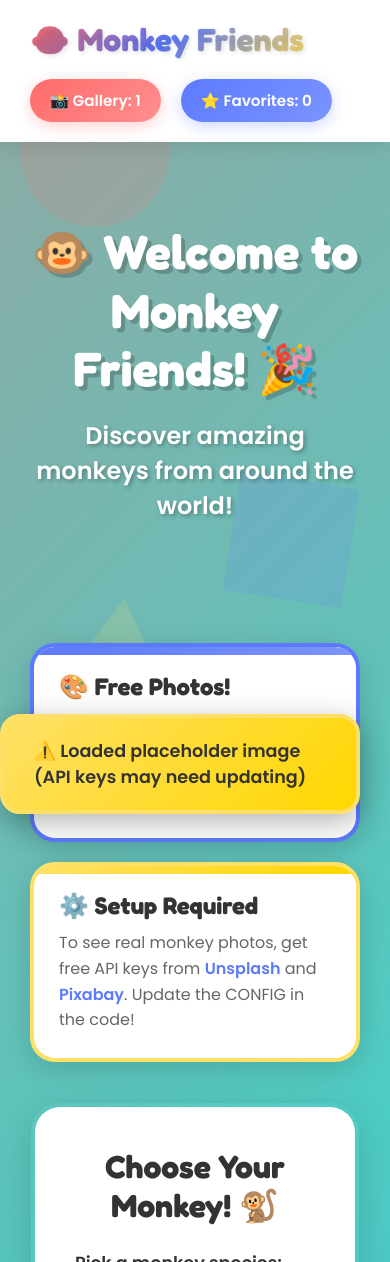
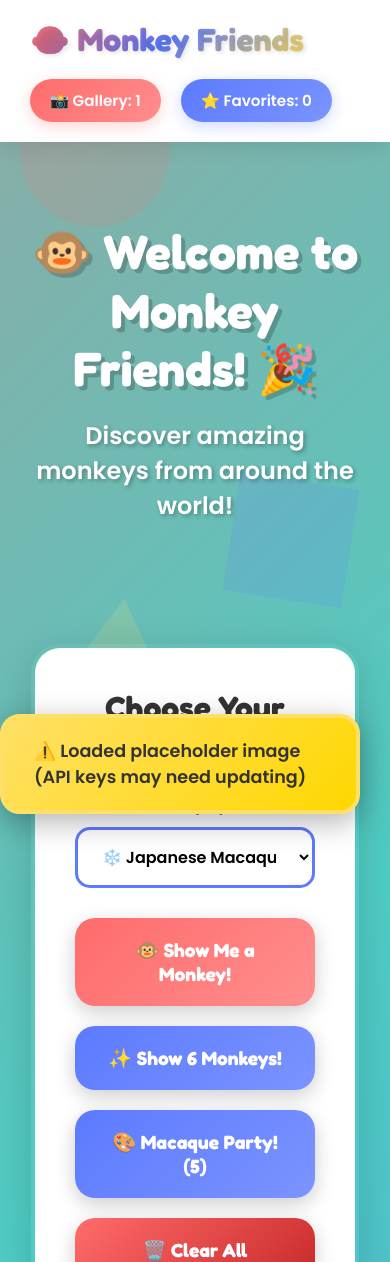
Before and after one commit to gsora06/monkey-friends, a plain HTML site: page monkey-image-generator-free.html in a window 390 px wide. Shown: the top 1262 px of the page. Drawn offline with Linux system fonts and the light colour scheme; no server answers.

Commit message:
Remove info cards for cleaner, lighter interface
- Removed 'Free Photos' and 'Setup Required' info cards
- Deleted all info-card CSS (60+ lines removed)
- Cleaner interface, especially for mobile devices
- Faster page load with less HTML/CSS
- More focus on photos and game

```diff
--- a/monkey-image-generator-free.html
+++ b/monkey-image-generator-free.html
@@ -166,71 +166,6 @@
             max-width: 1400px;
             margin: 0 auto;
             padding: 0 30px 60px;
-        }
-
-        /* Info Cards */
-        .info-cards {
-            display: grid;
-            grid-template-columns: repeat(auto-fit, minmax(300px, 1fr));
-            gap: 20px;
-            margin-bottom: 40px;
-        }
-
-        .info-card {
-            background: white;
-            border-radius: 25px;
-            padding: 25px;
-            box-shadow: 0 8px 30px rgba(0,0,0,0.15);
-            border: 4px solid;
-            position: relative;
-            overflow: hidden;
-        }
-
-        .info-card::before {
-            content: '';
-            position: absolute;
-            top: 0;
-            left: 0;
-            right: 0;
-            height: 8px;
-        }
-
-        .info-card.blue {
-            border-color: #5C7AFF;
-        }
-
-        .info-card.blue::before {
-            background: linear-gradient(90deg, #5C7AFF, #7B94FF);
-        }
-
-        .info-card.yellow {
-            border-color: #FFE066;
-        }
-
-        .info-card.yellow::before {
-            background: linear-gradient(90deg, #FFE066, #FFD700);
-        }
-
-        .info-card h3 {
-            font-family: 'Fredoka', sans-serif;
-            font-size: 1.5em;
-            margin-bottom: 10px;
-            color: #333;
-        }
-
-        .info-card p {
-            color: #666;
-            line-height: 1.6;
-        }
-
-        .info-card a {
-            color: #5C7AFF;
-            font-weight: 600;
-            text-decoration: none;
-        }
-
-        .info-card a:hover {
-            text-decoration: underline;
         }
 
         /* Controls Section */
@@ -1065,18 +1000,6 @@
 
     <!-- Main Content -->
     <div class="container">
-        <!-- Info Cards -->
-        <div class="info-cards">
-            <div class="info-card blue">
-                <h3>🎨 Free Photos!</h3>
-                <p>All monkey photos come from Unsplash and Pexels - beautiful, professional photography at no cost!</p>
-            </div>
-            <div class="info-card yellow">
-                <h3>⚙️ Setup Required</h3>
-                <p>To see real monkey photos, get free API keys from <a href="https://unsplash.com/developers" target="_blank">Unsplash</a> and <a href="https://pixabay.com/api/docs/" target="_blank">Pixabay</a>. Update the CONFIG in the code!</p>
-            </div>
-        </div>
-
         <!-- Controls -->
         <div class="controls-section">
             <h2 class="section-title">Choose Your Monkey! 🐒</h2>
```
